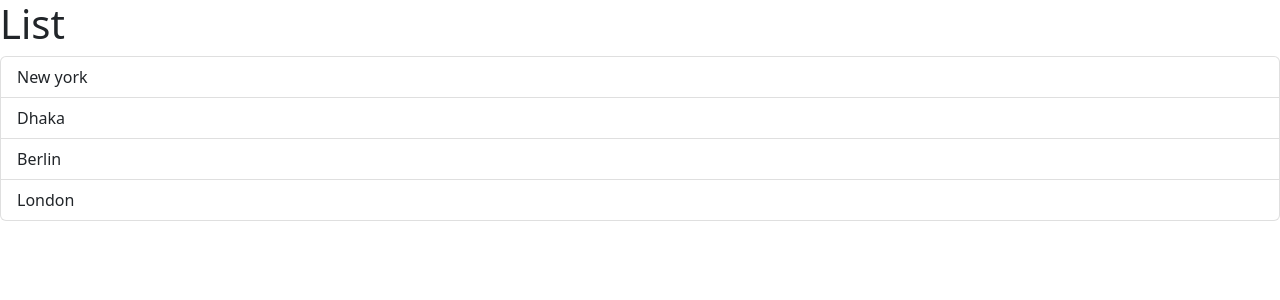
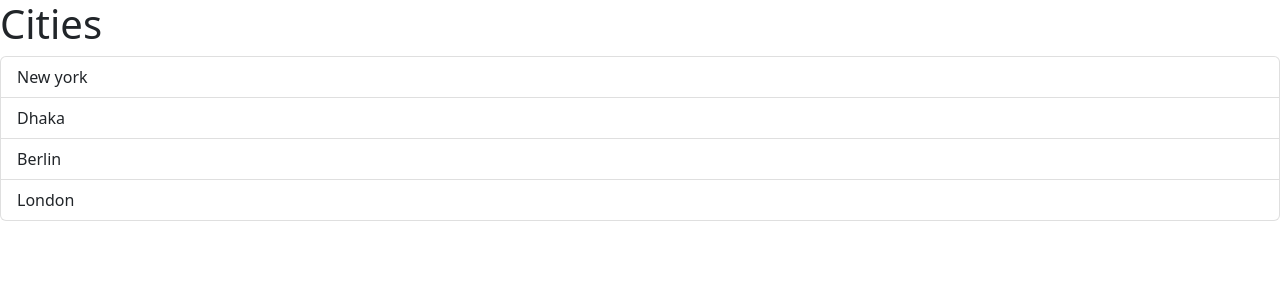
Before and after one commit to Bappy4u/game-hub, a React (Vite) app: page / in a window 1280 px wide. Shown: the top 300 px of the page. Built offline with nearby package versions, Linux system fonts and the light colour scheme.

Commit message:
Reusuable component design using props

```diff
--- a/src/App.tsx
+++ b/src/App.tsx
@@ -1,7 +1,14 @@
 import ListGroup from "./assets/components/ListGroup";
 
+
 function App() {
-    return <div><ListGroup></ListGroup></div>
+    let items = [
+        'New york',
+        'Dhaka',
+        'Berlin',
+        'London'
+    ];
+    return <div><ListGroup items={items} heading={"Cities"}/></div>
 }
 
 export default App;
--- a/src/assets/components/ListGroup.tsx
+++ b/src/assets/components/ListGroup.tsx
@@ -1,19 +1,26 @@
-function ListGroup() {
-    let items = [
-        'New york',
-        'Dhaka',
-        'Berlin',
-        'London'
-    ];
+import {useState} from "react";
 
+interface props {
+    items: string[];
+    heading: string;
+}
+function ListGroup({items, heading}: props) {
+
+
+    let [selectedIndex, setSelectedIndex] = useState(-1);
 
     return (
         <>
-            <h1>List</h1>
-            { !items.length? <p>no item found </p>: null}
+            <h1>{heading}</h1>
+            {!items.length ? <p>no item found </p> : null}
             <ul className="list-group">
-                {items.map(item => (
-                    <li key={item} onClick={ () => console.log(item)} className='list-group-item'>{item}</li>
+                {items.map((item, index) => (
+                    <li
+                        key={item}
+                        onClick={() => {setSelectedIndex(index);}}
+                        className={selectedIndex === index ? 'list-group-item active' : 'list-group-item' }>
+                        {item}
+                    </li>
                 ))}
             </ul>
         </>
```
